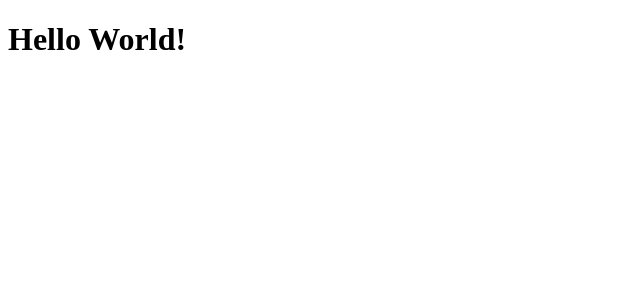
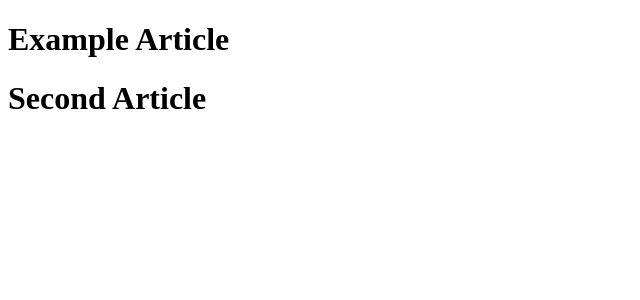
Before and after one commit to amliebeq/phaseTwoProject, a React (Create React App) app: page / in a window 1280 px wide. Shown: the top 300 px of the page, without its empty margins (0-640 px from the left). Built offline with nearby package versions, Linux system fonts and the light colour scheme; data requests are answered from the project's data file.

Commit message:
adding in some hooks

```diff
--- a/package.json
+++ b/package.json
@@ -15,7 +15,8 @@
     "start": "react-scripts start",
     "build": "react-scripts build",
     "test": "react-scripts test",
-    "eject": "react-scripts eject"
+    "eject": "react-scripts eject",
+    "server": "json-server --watch db.json --port=4000"
   },
   "eslintConfig": {
     "extends": [
--- a/src/components/App.js
+++ b/src/components/App.js
@@ -1,8 +1,18 @@
-import React from 'react'
+import React, { useState, useEffect } from 'react'
 
 function App() {
+    const [info, setInfo] = useState([])
+
+    useEffect(() => {
+        fetch('http://localhost:4000/tacos')
+            .then((r)=>r.json())
+            .then((stuff)=>setInfo(stuff))
+    }, [])
+
+    console.log(info)
+
     return(
-        <h1>Hello World!</h1>
+        info.map(i=><h1>{i.title}</h1>)
     )
 }
 export default App
```
Also changed, not shown: db.json (renamed from src/db.json), logo.svg (deleted).
